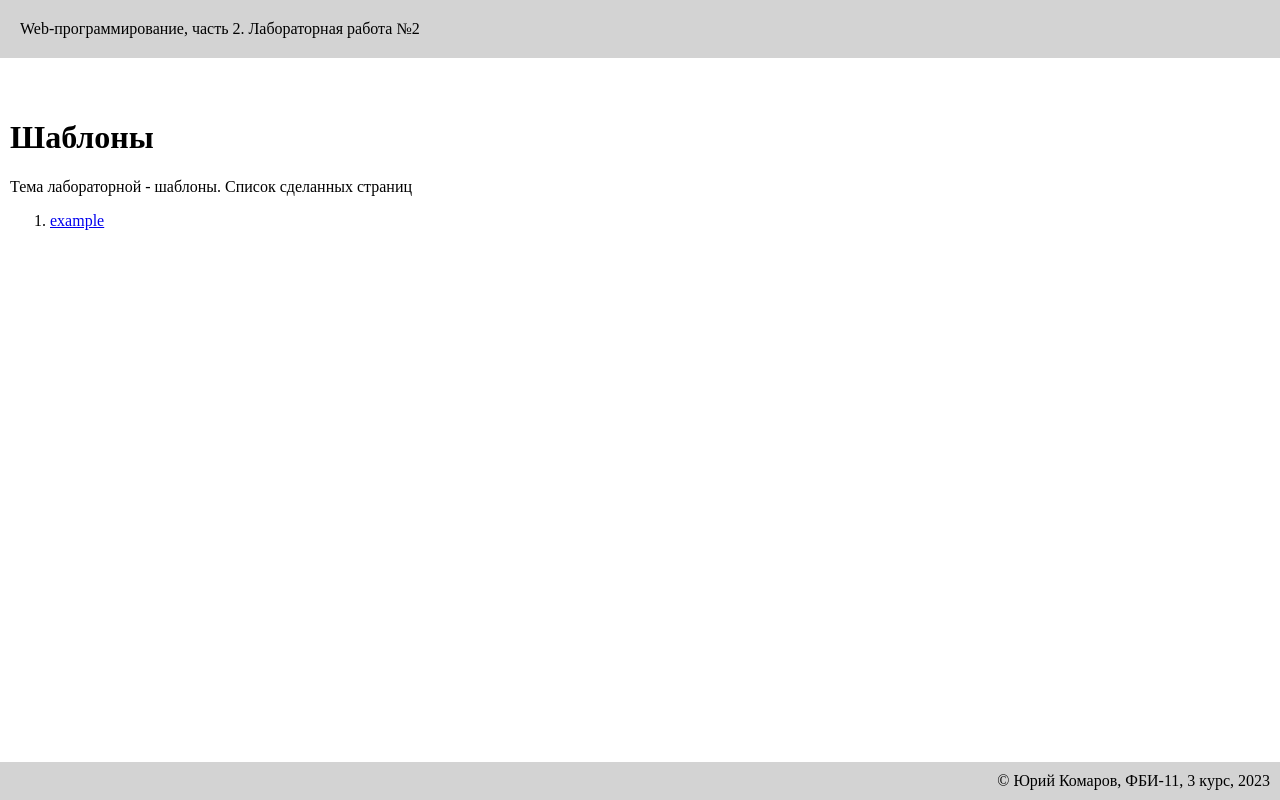
After one commit to Assin0/web-programming-labs-2, a Flask app: page /lab2/ in a window 1280 px wide. The commit adds this page. Run offline with Flask 3, Linux system fonts and the light colour scheme.

Commit message:
Наследование шаблонов

```diff
--- a/app.py
+++ b/app.py
@@ -1,5 +1,9 @@
 from flask import Flask, redirect, url_for, render_template
 app = Flask(__name__)
+
+@app.route("/lab2/")
+def lab2():
+    return render_template('lab2.html')
 
 @app.route("/lab2/example")
 def example():
--- /dev/null
+++ b/templates/base.html
@@ -0,0 +1,22 @@
+<!DOCTYPE html>
+<html lang="en">
+<head>
+    <meta charset="UTF-8">
+    <meta name="viewport" content="width=device-width, initial-scale=1.0">
+    <title>Юрий Комаров, {% block lab %}{% endblock %}</title>
+    <link rel="stylesheet" href="{{ url_for('static', filename='main.css') }}">
+</head>
+<body>
+    <header>
+        Web-программирование, часть 2. {{ self.lab() }}
+    </header>
+
+    <main>
+        {% block main %}{% endblock %}
+    </main>
+
+    <footer>
+        &copy; Юрий Комаров, ФБИ-11, 3 курс, 2023
+    </footer>
+</body>
+</html>
--- a/templates/example.html
+++ b/templates/example.html
@@ -8,7 +8,7 @@
 </head>
 <body>
     <header>
-        Web-программирование, часть 2. {% if number %}Лабораторная работа №2{% endif %}
+        Web-программирование, часть 2. {% if number %}Лабораторная работа №2{% endif%}
     </header>
 
     <main>
--- /dev/null
+++ b/templates/lab2.html
@@ -0,0 +1,13 @@
+{% extends "base.html" %}
+
+{% block lab %}Лабораторная работа №2{% endblock %}
+
+{% block main%}
+    <h1>Шаблоны</h1>
+    <div>Тема лабораторной - шаблоны. Список сделанных страниц</div>
+    <ol>
+        <li>
+            <a href="/lab2/example">example</a>
+        </li>
+    </ol>
+{% endblock main%}
```
